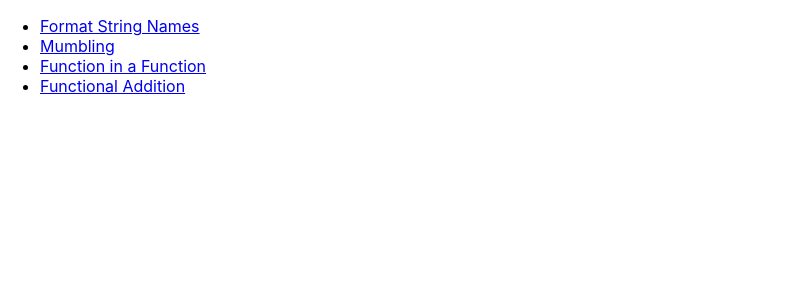
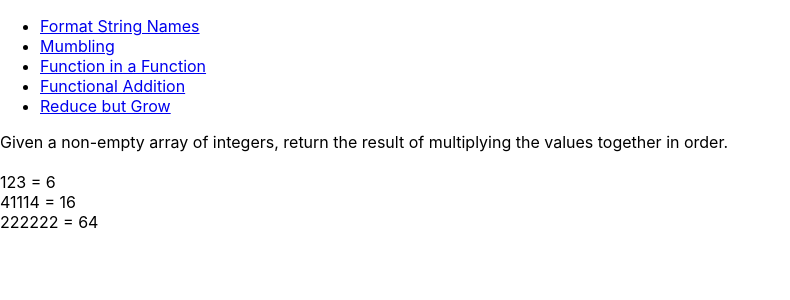
Before and after one commit to leidymgdev/codewars, a React (Create React App) app: page /reduce-but-grow in a window 1280 px wide. Shown: the top 300 px of the page, without its empty margins (0-790 px from the left). Built offline with nearby package versions, Linux system fonts and the light colour scheme.

Commit message:
End Reduce But Grow Challenge.

```diff
--- /dev/null
+++ b/src/components/ReduceButGrow.tsx
@@ -0,0 +1,18 @@
+const ReduceButGrow = () => {
+  const grow = (x: number[]) => {
+    let multiplier: number = Number(x.shift());
+    x.map((item: number) => (multiplier *= item));
+    return multiplier;
+  };
+  return (
+    <>
+      Given a non-empty array of integers, return the result of multiplying the
+      values together in order. <br /> <br />
+      { [1, 2, 3] } = { grow([1, 2, 3]) } <br />
+      { [4, 1, 1, 1, 4] } = { grow([4, 1, 1, 1, 4]) } <br />
+      { [2, 2, 2, 2, 2, 2] } = { grow([2, 2, 2, 2, 2, 2]) } <br />
+    </>
+  );
+};
+
+export default ReduceButGrow;
--- a/src/routes/routes.ts
+++ b/src/routes/routes.ts
@@ -2,6 +2,7 @@ import FormatStringNames  from '../components/FormatStringNames';
 import FunctionalAddition from '../components/FunctionalAddition';
 import FunctionInAFunction from '../components/FunctionInAFunction';
 import Mumbling from '../components/Mumbling';
+import ReduceButGrow from '../components/ReduceButGrow';
 
 type JSXComponent = () => JSX.Element
 
@@ -35,5 +36,11 @@ export const routes: Route[] = [
         path: 'functional-addition',
         Component: FunctionalAddition,
         name: 'Functional Addition'
+    },
+    {
+        to: '/reduce-but-grow',
+        path: 'reduce-but-grow',
+        Component: ReduceButGrow,
+        name: 'Reduce but Grow'
     }
 ];
```
